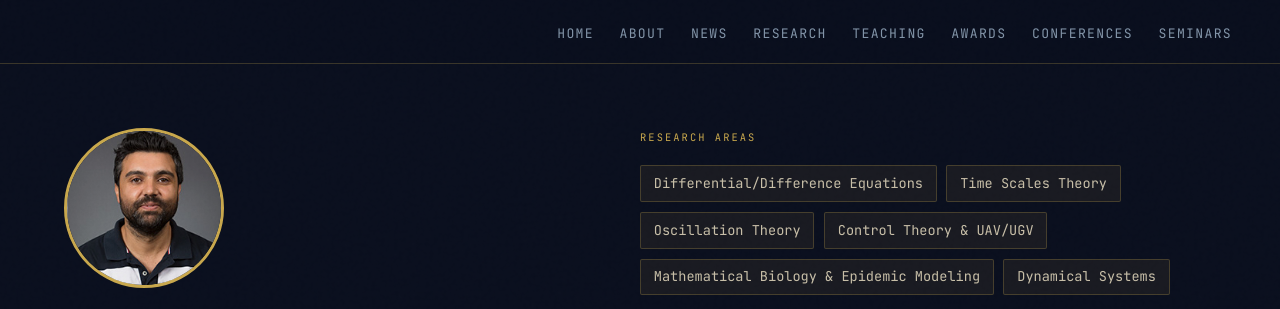
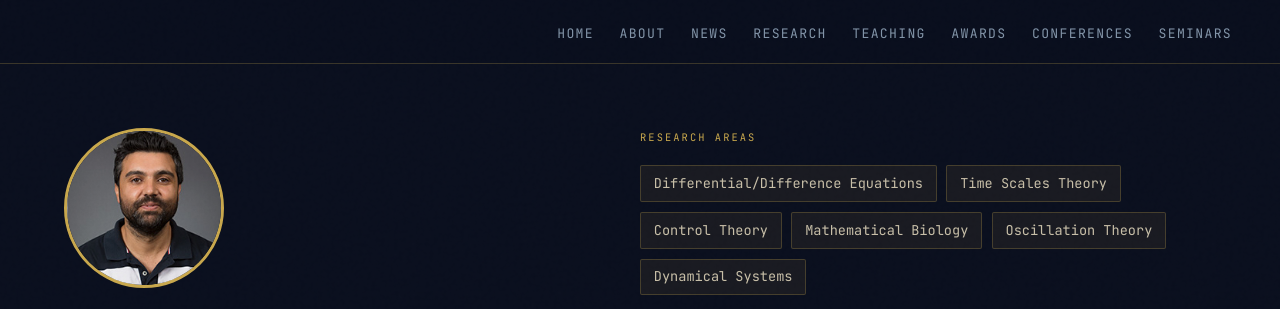
Before and after one commit to drozkanozturk/drozkanozturk.github.io, a plain HTML site: page index.html in a window 1280 px wide. Shown: the top 309 px of the page. Drawn offline with nearby package versions, Linux system fonts and the light colour scheme.

Commit message:
Update index.html

```diff
--- a/index.html
+++ b/index.html
@@ -361,10 +361,11 @@
     <div class="research-tags">
       <span class="tag">Differential/Difference Equations</span>
       <span class="tag">Time Scales Theory</span>
+      <span class="tag">Control Theory</span>
+      <span class="tag">Mathematical Biology</span>
       <span class="tag">Oscillation Theory</span>
-      <span class="tag">Control Theory &amp; UAV/UGV</span>
-      <span class="tag">Mathematical Biology &amp; Epidemic Modeling</span>
       <span class="tag">Dynamical Systems</span>
+
     </div>
     <div class="stat-row">
       <div class="stat"><span class="stat-num">20+</span><span class="stat-label">Publications</span></div>
```
